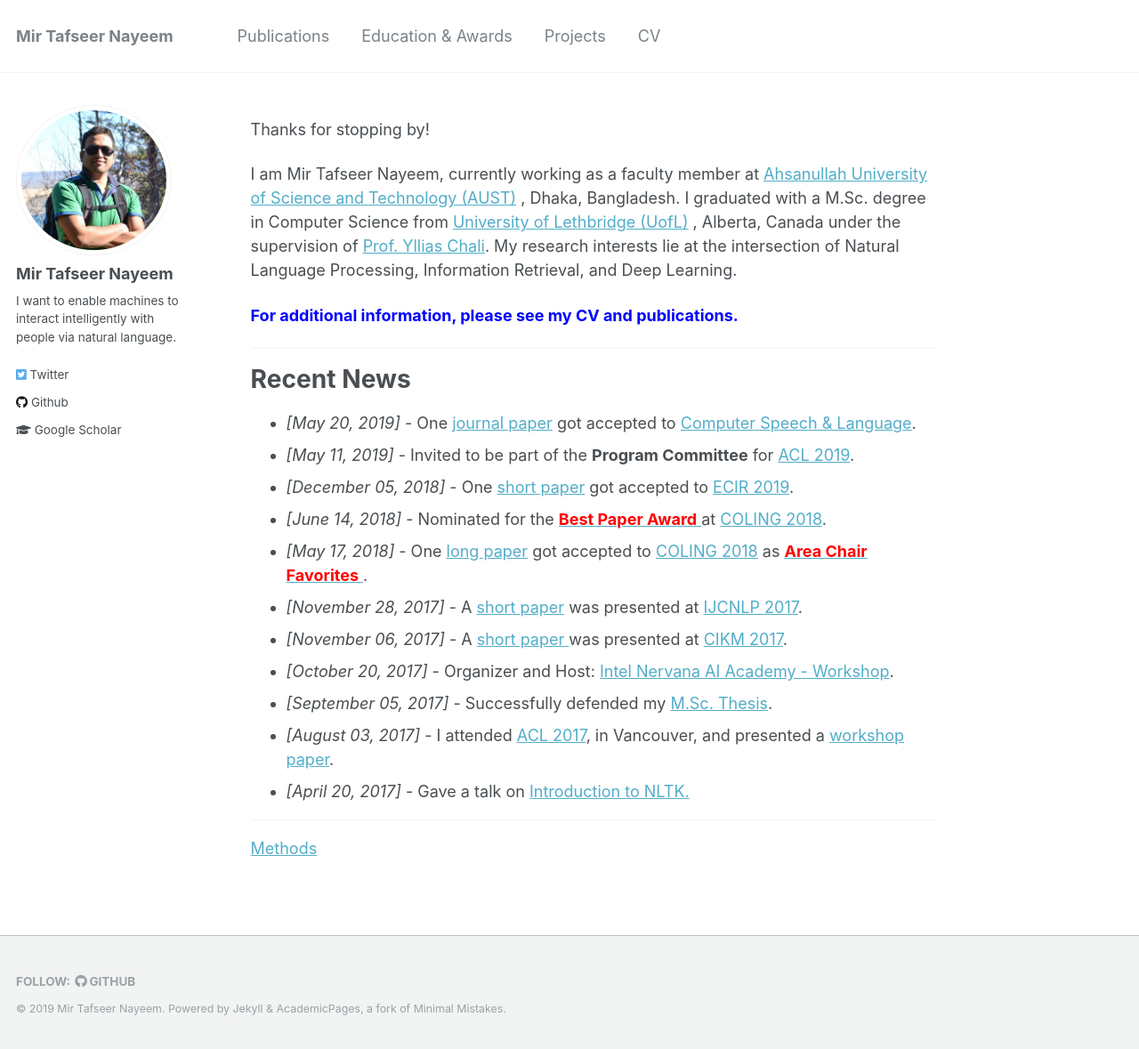
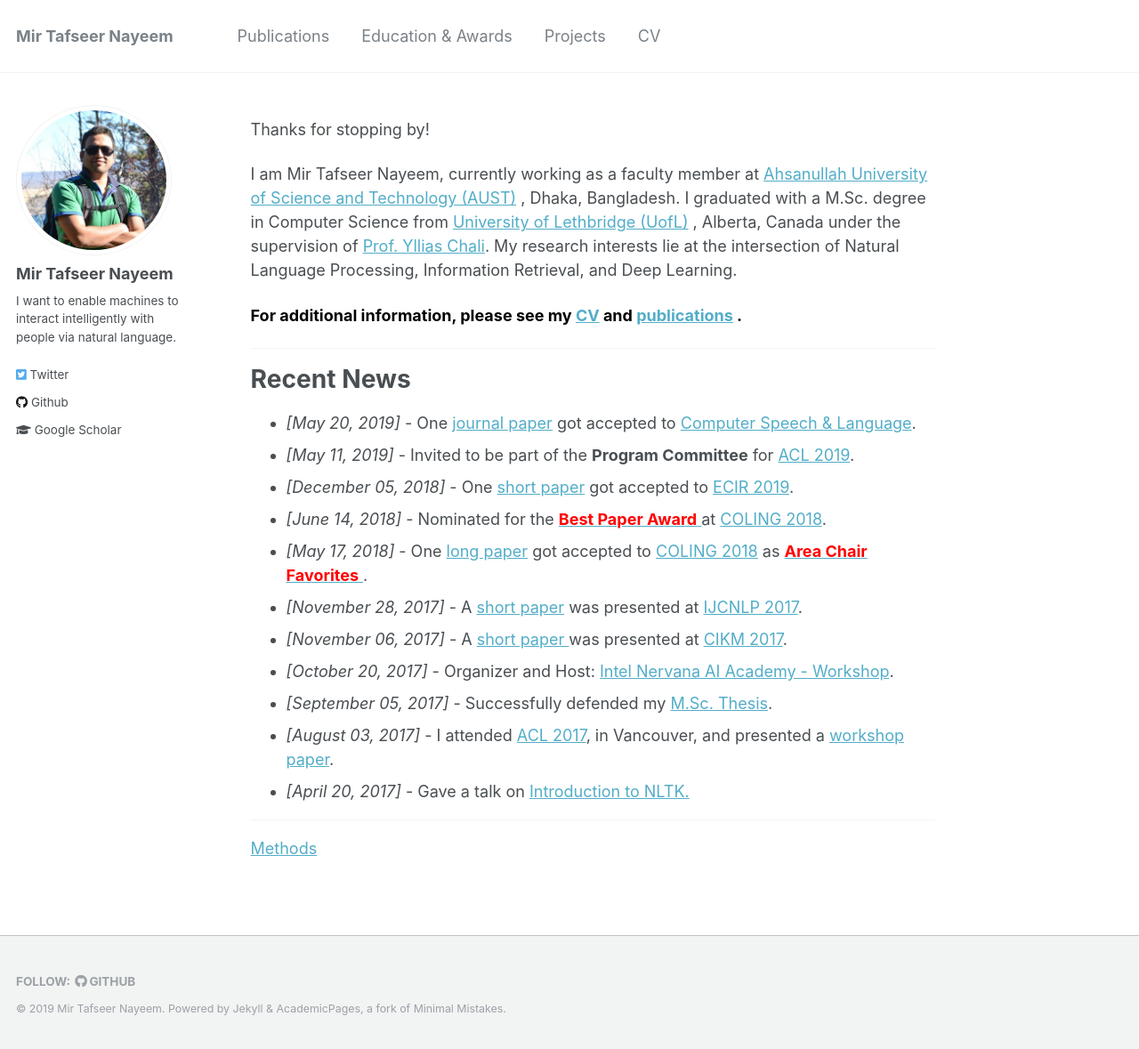
Before and after one commit to sujan-sarker/sujan-sarker.github.io, a Jekyll site: the page built from _pages/about.md, in a window 1280 px wide and 1179 px high. Shown: the whole window at 89% size. Built offline with Jekyll 4.4.1, drawn with Linux system fonts in a browser that asks for light colours.

Commit message:
Update about.md

```diff
--- a/_pages/about.md
+++ b/_pages/about.md
@@ -12,7 +12,7 @@ Thanks for stopping by!
 I am Mir Tafseer Nayeem, currently working as a faculty member at [Ahsanullah University of Science and Technology (AUST)](http://aust.edu/cse/index.htm) , Dhaka, Bangladesh. I graduated with a M.Sc. degree in Computer Science from [University of Lethbridge (UofL)](https://www.uleth.ca/) , Alberta, Canada under the supervision of [Prof. Yllias Chali](http://www.cs.uleth.ca/~chali/). My research interests lie at the intersection of Natural Language Processing, Information Retrieval, and Deep Learning.
 
 
-<span style="color:Blue">**For additional information, please see my CV and publications.** </span>
+<span style="color:Black">**For additional information, please see my [CV](https://tafseer-nayeem.github.io/cv/) and [publications](https://tafseer-nayeem.github.io/publications/) .** </span>
 
 -----------
 
```
